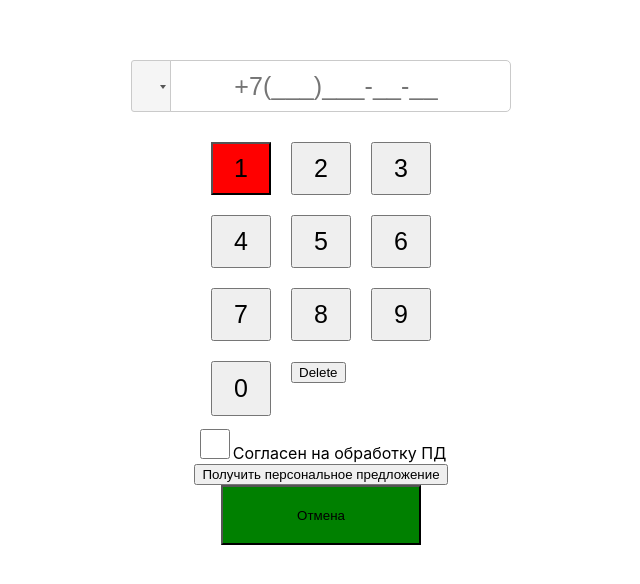
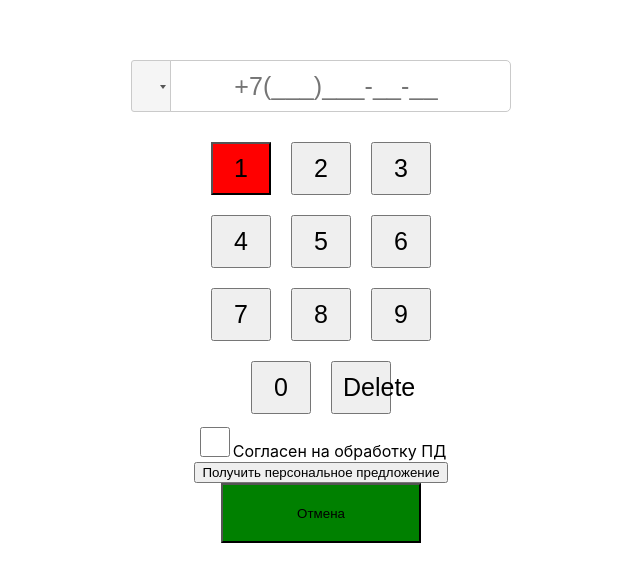
Before and after one commit to manchikooo/get-shop-test, a React (Create React App) app: page /phone in a window 1280 px wide. Shown: the part 154-738 px from the top of the page, without its empty margins (319-959 px from the left). Built offline with nearby package versions, Linux system fonts and the light colour scheme.

Commit message:
made navigation. if we are on the last button and press the right arrow, then we get to the first button and vice versa

```diff
--- a/src/components/PhonePage/PhonePage.tsx
+++ b/src/components/PhonePage/PhonePage.tsx
@@ -61,6 +61,10 @@ type ListItemType = {
     setHovered: Dispatch<SetStateAction<ItemType | undefined>>,
     setPhoneValue: Dispatch<SetStateAction<string>>
 }
+type DeleteButtonType = {
+    item: ItemType,
+    active: boolean,
+}
 
 
 // <div className={`item ${active ? styles.activeItem : ''}`}
@@ -91,9 +95,17 @@ const PhonePage = () => {
     const [searchItem, setSearchItem] = useState<string>("")
 
     const ListItem = ({item, active, setSelected, setHovered, setPhoneValue}: ListItemType) => (
-
         <button className={`item ${active ? styles.activeItem : styles.phoneNumberButton}`}
                 onClick={() => onNumberButtonClickHandler(item.id.toString())}
+                onMouseEnter={() => setHovered(item)}
+                onMouseLeave={() => setHovered(undefined)}
+        >
+            {item.name}
+        </button>)
+
+    const DeleteButton = ({item, active}: DeleteButtonType) => (
+        <button className={`item ${active ? styles.activeItem : styles.phoneNumberButton}`}
+                onClick={removeLastNumber}
                 onMouseEnter={() => setHovered(item)}
                 onMouseLeave={() => setHovered(undefined)}
         >
@@ -104,34 +116,38 @@ const PhonePage = () => {
         setSelected(undefined)
         setSearchItem(e.currentTarget.value)
     }
-
+    console.log(cursor)
     useEffect(() => {
         if (items.length && downPress) {
             setCursor(prevState =>
-                prevState < items.length - 1 ? prevState + 3 : prevState
+                prevState < 11 ? prevState + 3 : 1
             );
         }
     }, [downPress]);
     useEffect(() => {
         if (items.length && upPress) {
-            setCursor(prevState => (prevState > 0 ? prevState - 3 : prevState));
+            setCursor(prevState => (prevState > 2 ? prevState - 3 : prevState));
         }
     }, [upPress]);
     useEffect(() => {
         if (items.length && rightPress) {
             setCursor(prevState =>
-                prevState < items.length - 1 ? prevState + 1 : prevState
+                prevState < 13 ? prevState + 1 : 0
             );
         }
     }, [rightPress]);
     useEffect(() => {
         if (items.length && leftPress) {
-            setCursor(prevState => (prevState > 0 ? prevState - 1 : prevState));
+            setCursor(prevState => (prevState > 0 ? prevState - 1 : 13));
         }
     }, [leftPress]);
     useEffect(() => {
-        if (items.length && enterPress) {
-            setPhoneValue(phoneValue => phoneValue + items[cursor].name);
+        if (items[cursor].name === 'Delete' && enterPress) {
+            removeLastNumber()
+        } else if (items.length && enterPress && phoneValue.length === 0) {
+            setPhoneValue((phoneValue) => '7' + phoneValue + items[cursor].name);
+        } else if (items.length && enterPress) {
+            setPhoneValue((phoneValue) => phoneValue + items[cursor].name);
         }
     }, [cursor, enterPress]);
     useEffect(() => {
@@ -222,11 +238,12 @@ const PhonePage = () => {
                 />
             }
             if (items[i].id === 10) {
-                return <div key={item.id}
-                            className={styles.deleteButton}
-                            onClick={removeLastNumber}>
-                    <button>{item.name}</button>
-                </div>
+                return <DeleteButton key={item.id} active={i === cursor} item={item}/>
+                // return <div key={item.id}
+                //             className={{active ? styles.activeItem : styles.phoneNumberButton}}
+                //             onClick={removeLastNumber}>
+                //     <button>{item.name}</button>
+                // </div>
 
             }
             if (items[i].id === 200) {
```
